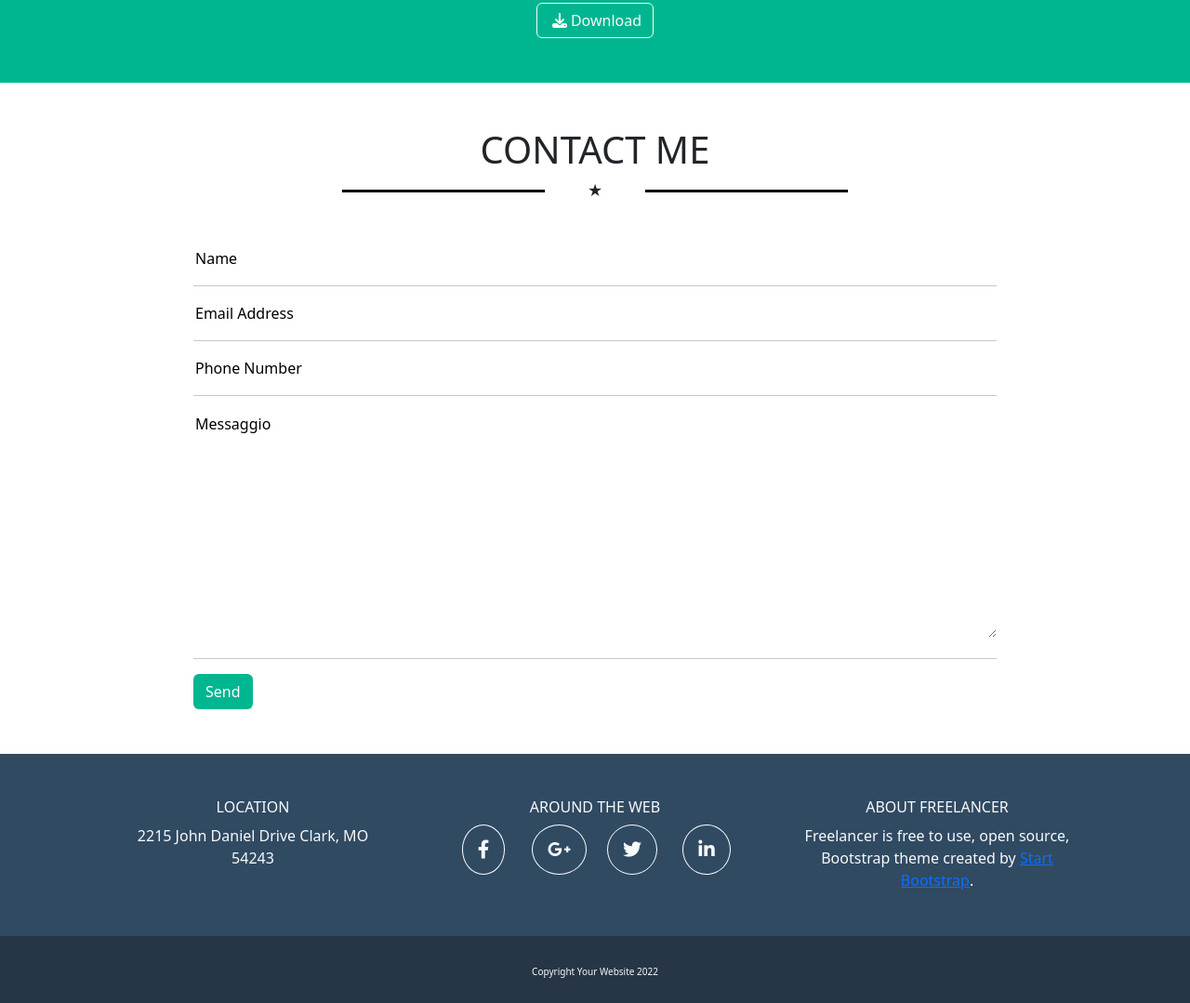
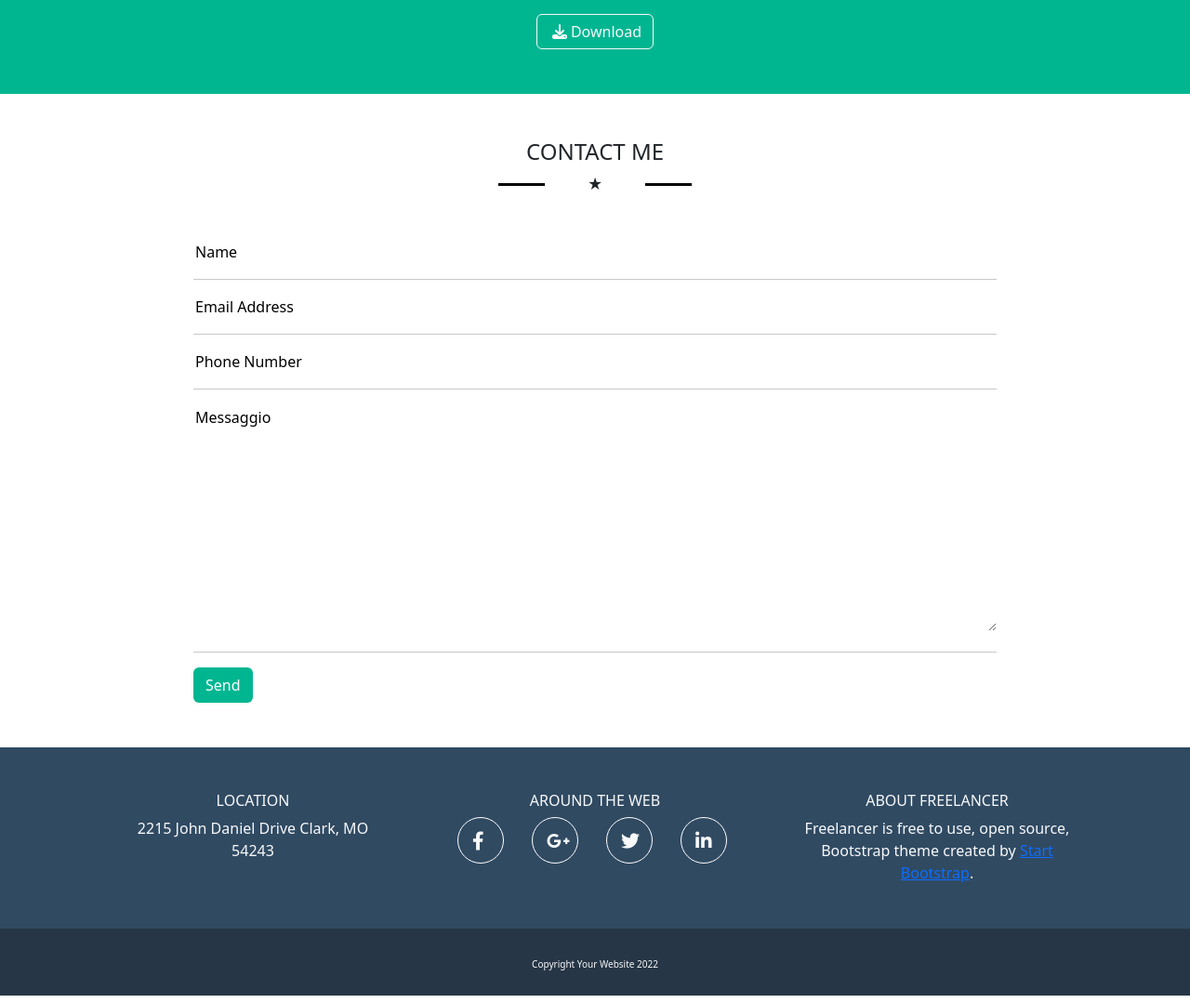
Before and after one commit to AlessioMaria5/html-css-bootstrap-freelancer, a plain HTML site: page index.html in a window 1280 px wide. Shown: the part 1578-2657 px from the top of the page at 93% size. Drawn offline with nearby package versions, Linux system fonts and the light colour scheme.

Commit message:
final push responsive

```diff
--- a/css/style.css
+++ b/css/style.css
@@ -50,18 +50,21 @@ header a:link  {
 
     background-color: white;
     height: 3px;
+    width: 50px;
 }
 
 .grey_row {
 
     background-color: grey;
     height: 3px;
+    width: 50px;
 }
 
 .black_row {
 
     background-color: black;
     height: 3px;
+    width: 50px;
 }
 
 
@@ -92,5 +95,64 @@ header a:link  {
 
     font-size: 20px;
 
+}
+
+.s_icon {
+
+    position: relative;
+}
+
+.s_icon::after  {
+
+    content: " ";
+    position: absolute;
+
+    border: 1px white solid;
+    border-radius: 50%;
+
+    height: 50px;
+    width: 50px;
+    top: 0;
+    left: 0;
+}
+
+.container_m {
+
+    width: 50px;
+    margin: auto;
+}
+
+@media all and (min-width:768px ) {
+
+    .container_m {
+
+        width: 100%;
+    }
+
+    h1 {
+
+        font-size: 1.5em;
+    }
 
 }
+
+
+@media all and (max-width:576px ) {
+
+
+    h1 {
+
+        font-size: 1.2em;
+    }
+
+}
+
+@media all and (max-width:425px ) {
+
+
+    h1 {
+
+        font-size: 0.8em;
+    }
+
+}
--- a/index.html
+++ b/index.html
@@ -42,9 +42,9 @@
 
                 <h1 class="text-center active">START BOOTSTRAP</h1>
 
-                <div class="row justify-content-center align-items-center mb-4">
+                <div class="row justify-content-center align-items-center fkex-shrink-0 mb-4">
                     <div class="col-2 white_row"></div>
-                    <div class="col-1 text-center">&#9733;</div>
+                    <div class="col-1 flex-shrink-1 text-center">&#9733;</div>
                     <div class="col-2 white_row"></div>
                 </div>
 
@@ -53,9 +53,9 @@
                 </div>
         </section>
 
-        <section class="container-fluid cibcontainer-md container-xs secondary_color">
+        <section class="container-fluid container-md container-xs secondary_color">
 
-            <h1 class="text-center active mt-5">START BOOTSTRAP</h1>
+            <h1 class="text-center active mt-5">PORTFOLIO</h1>
 
             <div class="row justify-content-center align-items-center mb-4">
                 <div class="col-2 grey_row"></div>
@@ -89,8 +89,8 @@
             <div class="row justify-content-center flex-sm-column flex-md-row m-5">
 
 
-                <p class="col-ms-12 col-md-6">Lorem ipsum dolor sit amet consectetur, adipisicing elit. Iste voluptatem dicta necessitatibus officia, repellat inventore voluptate similique veritatis fugiat dolorem, repudiandae, dolor laudantium praesentium? Itaque minima illo excepturi totam repudiandae cum corporis, labore laborum eligendi amet ipsam ea fugit rerum et necessitatibus sunt nobis, quaerat possimus ex nemo nisi quasi.</p>
-                <p class="col-ms-12 col-md-6">Lorem ipsum dolor sit amet consectetur, adipisicing elit. Iste voluptatem dicta necessitatibus officia, repellat inventore voluptate similique veritatis fugiat dolorem, repudiandae, dolor laudantium praesentium? Itaque minima illo excepturi totam repudiandae cum corporis, labore laborum eligendi amet ipsam ea fugit rerum et necessitatibus sunt nobis, quaerat possimus ex nemo nisi quasi.</p>
+                <p class="col-ms-12 col-md-6 p-5 ml-1">Lorem ipsum dolor sit amet consectetur, adipisicing elit. Iste voluptatem dicta necessitatibus officia, repellat inventore voluptate similique veritatis fugiat dolorem, repudiandae, dolor laudantium praesentium? Itaque minima illo excepturi totam repudiandae cum corporis, labore laborum eligendi amet ipsam ea fugit rerum et necessitatibus sunt nobis, quaerat possimus ex nemo nisi quasi.</p>
+                <p class="col-ms-12 col-md-6 p-5 ml-1">Lorem ipsum dolor sit amet consectetur, adipisicing elit. Iste voluptatem dicta necessitatibus officia, repellat inventore voluptate similique veritatis fugiat dolorem, repudiandae, dolor laudantium praesentium? Itaque minima illo excepturi totam repudiandae cum corporis, labore laborum eligendi amet ipsam ea fugit rerum et necessitatibus sunt nobis, quaerat possimus ex nemo nisi quasi.</p>
 
             </div>
 
@@ -127,7 +127,7 @@
 
         </div>
     </main>
-    <footer class="">
+    <footer>
         <section class="container-fluid footer_color pt-5 pb-5 text-light">
 
             <div class="row justify-content-center gap-5">
@@ -136,15 +136,30 @@
                     <span>2215 John Daniel Drive Clark, MO </br> 54243</span>
                 </div>
 
-                <div class="col-xl-3 col-md-4 col-sm-12 text-center">
-                    <h5 class="fs-6">AROUND THE WEB</h5>
-                    <div class="social_icons row flex-sm-column flex-md-grow-2 flex-shrink-0  flex-md-row justify-content-evenly">
+                <div class="col-xl-3 col-md-4 col-sm-12">
+                    <h5 class="fs-6 text-center">AROUND THE WEB</h5>
+                        <div class="container_m">
 
-                        <div class="col-sm-12 mb-3 col-md-3 flex-shrink-0"><i class="fa-brands fa-facebook-f border border-white rounded-circle p-3 "></i></div>
-                        <div class="col-sm-12 mb-3 col-md-3 flex-shrink-0"><i class="fa-brands fa-google-plus-g border border-white rounded-circle p-3"></i></div>
-                        <div class="col-sm-12 mb-3 col-md-3 flex-shrink-0"><i class="fa-brands fa-twitter border border-white rounded-circle p-3"></i></div>
-                        <div class="col-sm-12 mb-3 col-md-3 flex-shrink-0"><i class="fa-brands fa-linkedin-in border border-white rounded-circle p-3"></i></div>
+                            <div class="social_icons row flex-column flex-md-row align-items-center">
 
+                            <div class="mb-3 col-md-3">
+
+                                    <i class="s_icon fa-brands fa-facebook-f p-3 "></i>
+                            </div>
+
+                            <div class="mb-3 col-md-3">
+                                <i class="s_icon fa-brands fa-google-plus-g p-3"></i>
+                            </div>
+
+                            <div class="mb-3 col-md-3">
+                                <i class="s_icon fa-brands fa-twitter p-3"></i>
+                            </div>
+
+                            <div class="mb-3 col-md-3">
+                                <i class="s_icon fa-brands fa-linkedin-in p-3"></i>
+                            </div>
+
+                        </div>
                     </div>
                 </div>
 
```
